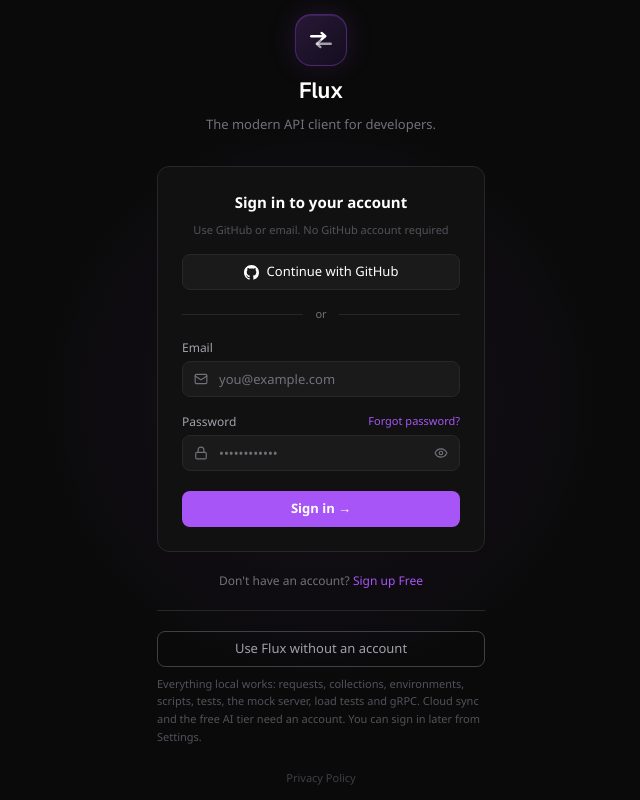
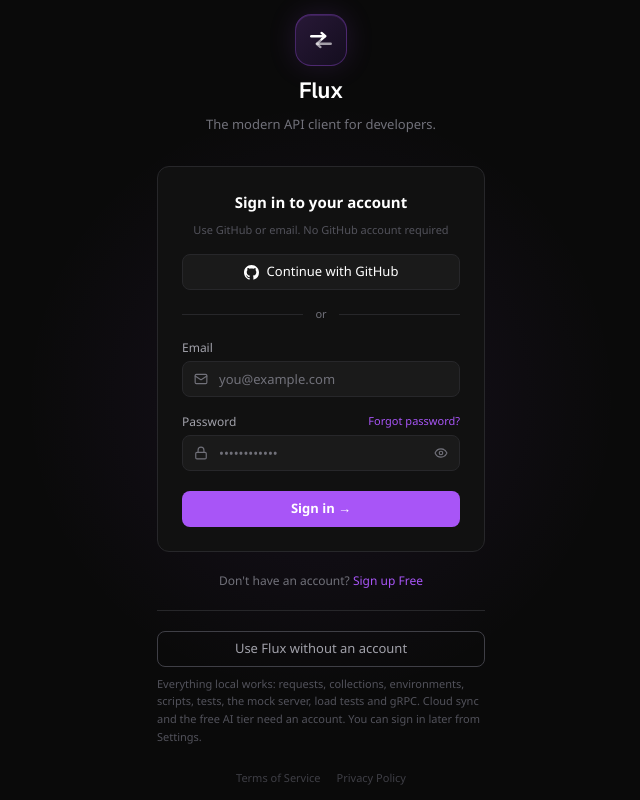
Before and after one commit to angeldevmobile/Flux-Post, a React (Vite) app: page / in a window 1280 px wide. Shown: the whole page, without its empty margins (319-959 px from the left). Built offline with nearby package versions, Linux system fonts and the light colour scheme; a web font is replaced by a local one; what monaco-editor would draw is missing.

Commit message:
documentación completa 10/09

```diff
--- a/src/routes/auth/Login.tsx
+++ b/src/routes/auth/Login.tsx
@@ -195,10 +195,15 @@
           </p>
         </div>
 
-        {/* Solo lo que existe de verdad. Habia tambien un "Terms of Service"
-            que no llevaba a ninguna parte porque no hay terminos escritos: un
-            enlace legal muerto es peor que no ponerlo. */}
         <div className="mt-6 flex gap-4">
+          <button
+            onClick={async () => {
+              const { openUrl } = await import("@tauri-apps/plugin-opener");
+              await openUrl("https://fluxapi.dev/docs.html#terms");
+            }}
+            className="text-[11px] text-[#3F3F46] hover:text-[#71717A]">
+            Terms of Service
+          </button>
           <button
             onClick={async () => {
               const { openUrl } = await import("@tauri-apps/plugin-opener");
--- a/src/routes/auth/SignUp.tsx
+++ b/src/routes/auth/SignUp.tsx
@@ -238,10 +238,15 @@
           <button onClick={onGoLogin} className="text-[#A855F7] hover:opacity-80">Sign in</button>
         </p>
 
-        {/* Solo lo que existe de verdad. Habia tambien un "Terms of Service"
-            que no llevaba a ninguna parte porque no hay terminos escritos: un
-            enlace legal muerto es peor que no ponerlo. */}
         <div className="mt-6 flex gap-4">
+          <button
+            onClick={async () => {
+              const { openUrl } = await import("@tauri-apps/plugin-opener");
+              await openUrl("https://fluxapi.dev/docs.html#terms");
+            }}
+            className="text-[11px] text-[#3F3F46] hover:text-[#71717A]">
+            Terms of Service
+          </button>
           <button
             onClick={async () => {
               const { openUrl } = await import("@tauri-apps/plugin-opener");
--- a/src/routes/settings/index.tsx
+++ b/src/routes/settings/index.tsx
@@ -1045,6 +1045,8 @@
           { label: "GitHub",         desc: "Source code, issues and contributions",      url: "https://github.com/angeldevmobile/Flux-Post" },
           { label: "Releases",       desc: "Download installers for all platforms",       url: "https://github.com/angeldevmobile/Flux-Post/releases" },
           { label: "Report an issue",desc: "Found a bug? Open an issue on GitHub",       url: "https://github.com/angeldevmobile/Flux-Post/issues" },
+          { label: "Discussions",    desc: "Ask a question or suggest a feature",        url: "https://github.com/angeldevmobile/Flux-Post/discussions" },
+          { label: "Contributing",   desc: "Build Flux locally and open a pull request", url: "https://github.com/angeldevmobile/Flux-Post/blob/main/CONTRIBUTING.md" },
           { label: "License",        desc: "MIT License free to use and modify",        url: "https://github.com/angeldevmobile/Flux-Post/blob/main/LICENSE" },
         ].map((link, i, arr) => (
           <button key={link.label} onClick={() => openUrl(link.url)}
```
Also changed, not shown: 3 other files (tests, documents, lock files or other folders).
